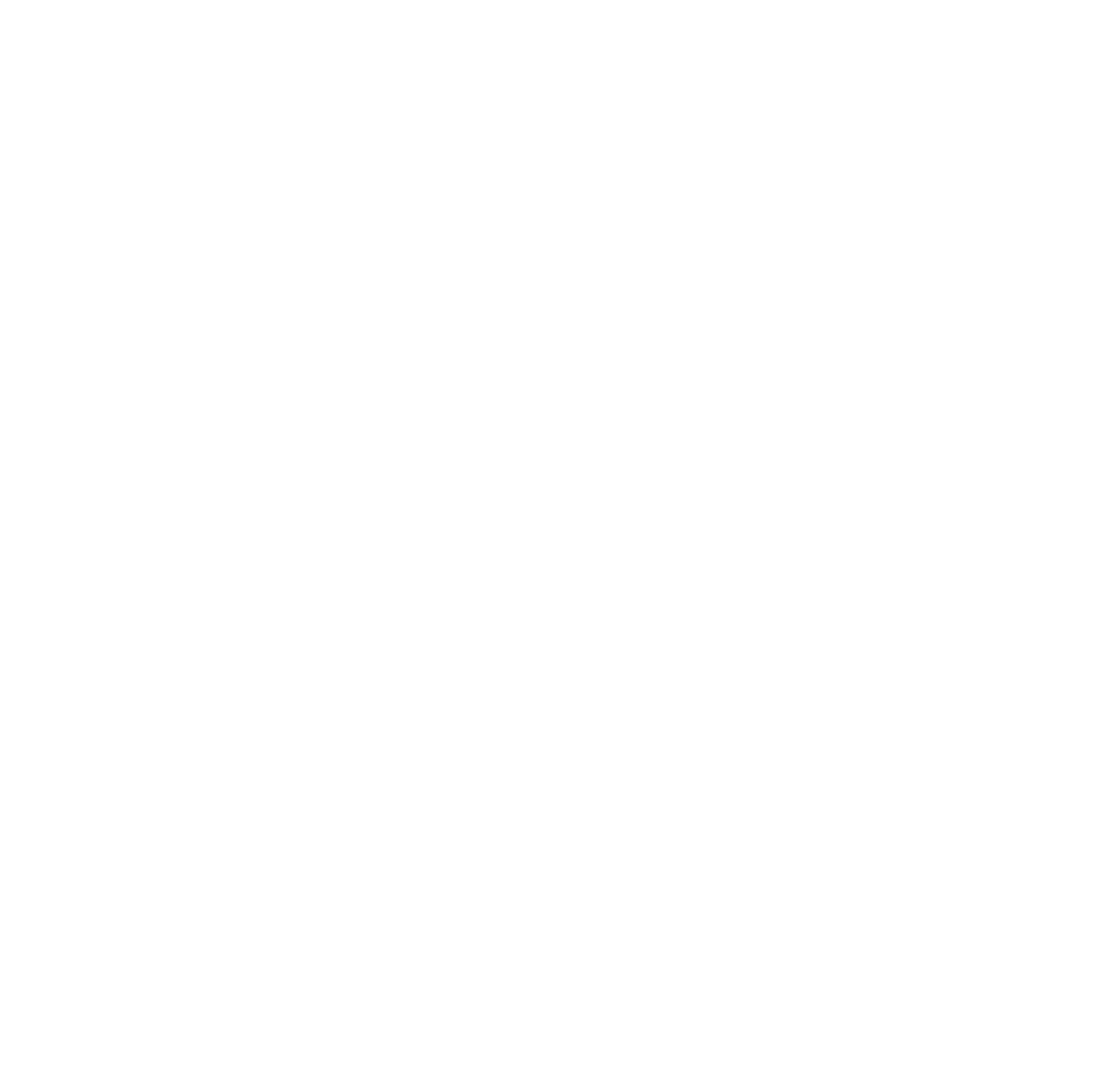
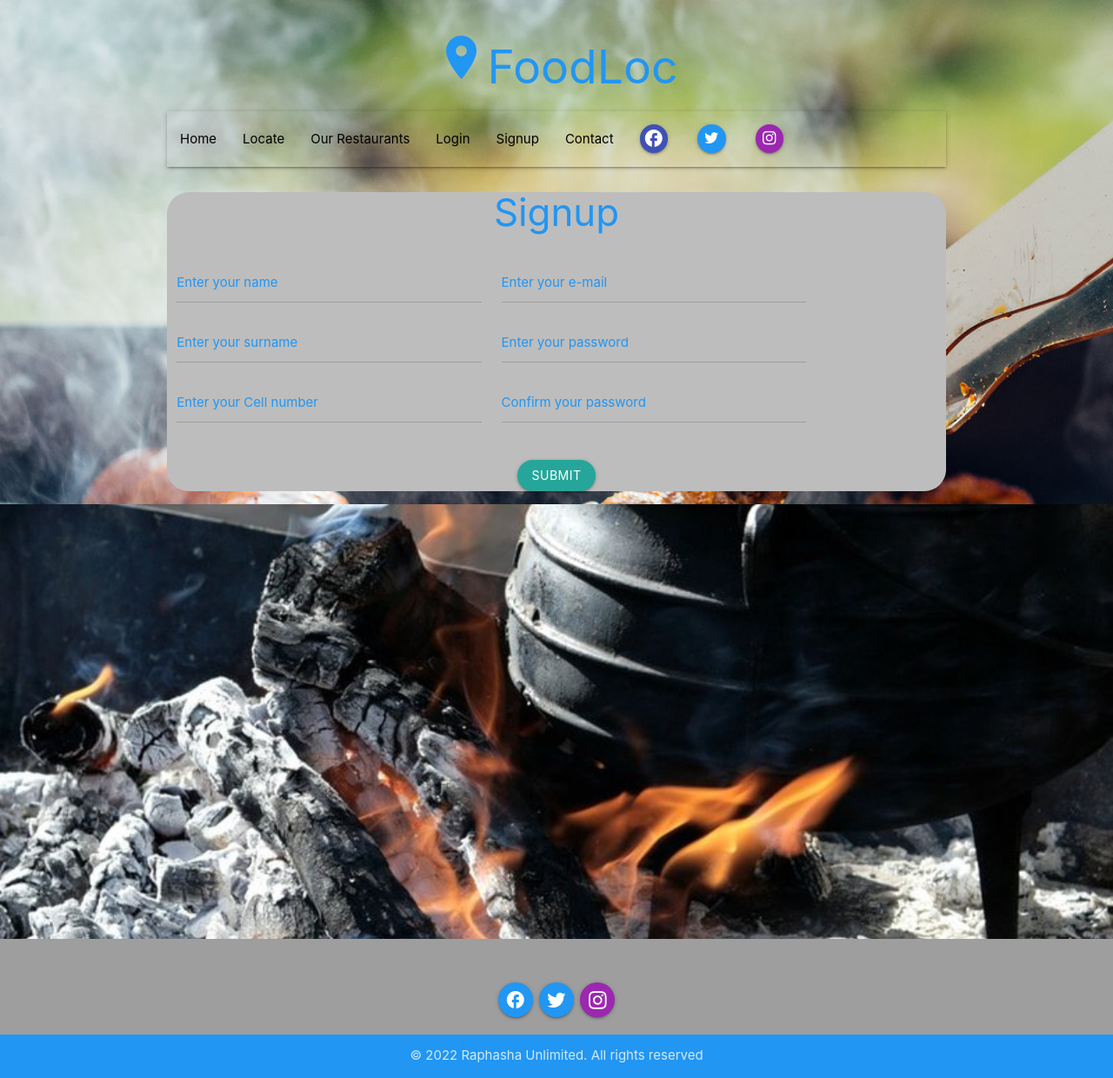
Before and after one commit to RAPHASHA/websiterepo, a plain HTML site: page foodLocweb/signup.html in a window 1280 px wide. Shown: the whole page at 87% size. Before the commit the page ends 800 px from the top, so only its background shows below. Drawn offline with nearby package versions, Linux system fonts and the light colour scheme.

Commit message:
added signup inputs

```diff
--- a/foodLocweb/signup.html
+++ b/foodLocweb/signup.html
@@ -0,0 +1,194 @@
+<html lang="en">
+
+<head>
+    <meta charset="UTF-8">
+    <meta http-equiv="X-UA-Compatible" content="IE=edge">
+    <meta name="viewport" content="width=device-width, initial-scale=1.0">
+
+    <!--Import Google Icon Font-->
+    <link href="https://fonts.googleapis.com/icon?family=Material+Icons" rel="stylesheet">
+    <link href="http://fonts.googleapis.com/css?family=Source+Sans+Pro:200,300,400,600,700,900|Quicksand:400,700"
+        rel="stylesheet" />
+    <!-- Compiled and minified CSS -->
+    <link rel="stylesheet" href="https://cdnjs.cloudflare.com/ajax/libs/materialize/1.0.0/css/materialize.min.css">
+    <link rel="stylesheet" href="https://cdnjs.cloudflare.com/ajax/libs/font-awesome/4.7.0/css/font-awesome.min.css">
+    <link rel="stylesheet" href="css/style.css">
+
+
+
+    <title>FoodLoc</title>
+    <link rel="icon" type="image/png" href="imgs/icon.png" sizes="32*32">
+
+
+</head>
+
+
+<body>
+
+    <header>
+        <div class="container center">
+            <h2><a href="#" class="brand-logo blue-text "><i class="medium material-icons">location_on</i>FoodLoc</a>
+            </h2>
+            <nav class="nav-wrapper transparent">
+
+                <a href="" class="sidenav-trigger black-text" data-target="mobile-menu"><i
+                        class="material-icons">menu</i></a>
+                <ul class="center hide-on-med-and-down">
+                    <li><a href="index.html" class="black-text">Home</a></li>
+                    <li><a href="#aboutus" class="black-text">Locate</a></li>
+                    <li><a href="#constructions" class="black-text">Our Restaurants</a></li>
+                    <li><a href="loogin.html" class="black-text">Login</a></li>
+                    <li><a href="signup.html" class="black-text">Signup</a></li>
+                    <li><a href="#contacts" class="black-text">Contact</a></li>
+                    <li>
+                        <a href="#" class="btn-floating btn-small indigo">
+                            <i class="material-icons">facebook</i>
+                        </a>
+                        <a href="#" class="btn-floating btn-small blue">
+                            <i class="fa fa-twitter"></i>
+                        </a>
+                        <a href="#" class="btn-floating btn-small purple">
+                            <i class="fa fa-instagram"></i>
+                        </a>
+                    </li>
+
+                </ul>
+
+                <ul class="sidenav" id="mobile-menu">
+                    <li><a href="#" class="black-text">Home</a></li>
+                    <li><a href="#aboutus" class="black-text">About us</a></li>
+                    <li><a href="#constructions" class="black-text">Our Restaurants</a></li>
+                    <li><a href="#appointment" class="black-text">Login</a></li>
+                    <li><a href="#constructions" class="black-text">Signup</a></li>
+                    <li><a href="#contacts" class="black-text">Contact</a></li>
+                    <li>
+                        <a href="#" class="btn-floating btn-small indigo">
+                            <i class="material-icons">facebook</i>
+                        </a>
+                        <a href="#" class="btn-floating btn-small blue">
+                            <i class="fa fa-twitter"></i>
+                        </a>
+                        <a href="#" class="btn-floating btn-small purple">
+                            <i class="fa fa-instagram"></i>
+                        </a>
+                    </li>
+                </ul>
+
+            </nav>
+
+        </div>
+
+
+
+
+
+    </header>
+
+    <!--form ya signup-->
+
+    <div class="container blue-text grey lighten-1">
+        <form action="">
+
+            <div class="row">
+
+                <div class="center">
+
+                        <h3>Signup</h3>
+
+                </div>
+
+                <div class="col s12 l5">
+
+                    <div class="input-field">
+                        <input type="text" id="name">
+                        <label for="name" class="blue-text">Enter your name</label>
+                    </div>
+
+                    <div class="input-field">
+                        <input type="text" id="sname">
+                        <label for="sname" class="blue-text">Enter your surname</label>
+                    </div>
+
+                    <div class="input-field">
+                        <input type="tel" id="pnum">
+                        <label for="pnum" class="blue-text">Enter your Cell number</label>
+                    </div>
+
+
+
+
+
+                </div>
+
+                <div class="col s12 l5 offset-12">
+                    <div class="input-field">
+                        <input type="email" id="_email">
+                        <label for="_email" class="blue-text">Enter your e-mail</label>
+                    </div>
+
+                    <div class="input-field">
+                        <input type="password" id="pswd">
+                        <label for="pswd" class="blue-text">Enter your password</label>
+                    </div>
+
+                    <div class="input-field">
+                        <input type="password" id="pswd2">
+                        <label for="pswd2" class="blue-text">Confirm your password</label>
+                    </div>
+                </div>
+            </div>
+
+
+            <div class="input-field center">
+                <button class="btn">SUBMIT</button>
+            </div>
+        </form>
+    </div>
+
+
+
+    <!--some background to make it look nice a lil bit-->
+    <div class="parallax-container">
+        <div class="parallax">
+            <img src="imgs/iStock-_traditional_food_pot_south_africa_agai.width-800.jpg" alt="Where you go, you need something to eat" class="responsive-img">
+        </div>
+    </div>
+
+    <!--footer-->
+    <footer class="page-footer grey">
+
+        <div class="container">
+            <div class="row">
+
+                <ul class="center contact">
+
+                    <li><a href="#" class="btn-floating btn-medium blue"><i class="large material-icons ">facebook</i></a></li>
+                    <li><a href="#" class="btn-floating btn-medium blue"><i class="fa fa-twitter "></i></a></li>
+                    <li><a href="#" class="btn-floating btn-medium purple"><i class="fa fa-instagram "></i></a></li>
+
+
+                </ul>
+
+            </div>
+
+        </div>
+
+        <div class="footer-copyright blue">
+            <div class="container center-align">&copy; 2022 Raphasha Unlimited. All rights reserved</div>
+        </div>
+    </footer>
+
+
+
+    <script src="https://code.jquery.com/jquery-3.6.0.min.js"></script>
+
+    <!-- Compiled and minified JavaScript -->
+    <script src="https://cdnjs.cloudflare.com/ajax/libs/materialize/1.0.0/js/materialize.min.js"></script>
+
+    <script src="js/jcsript.js"></script>
+
+
+
+</body>
+
+</html>
```
Also changed, not shown: foodLocweb/index.html (+19 -4 lines), foodLocweb/loogin.html (+8 -3 lines).
